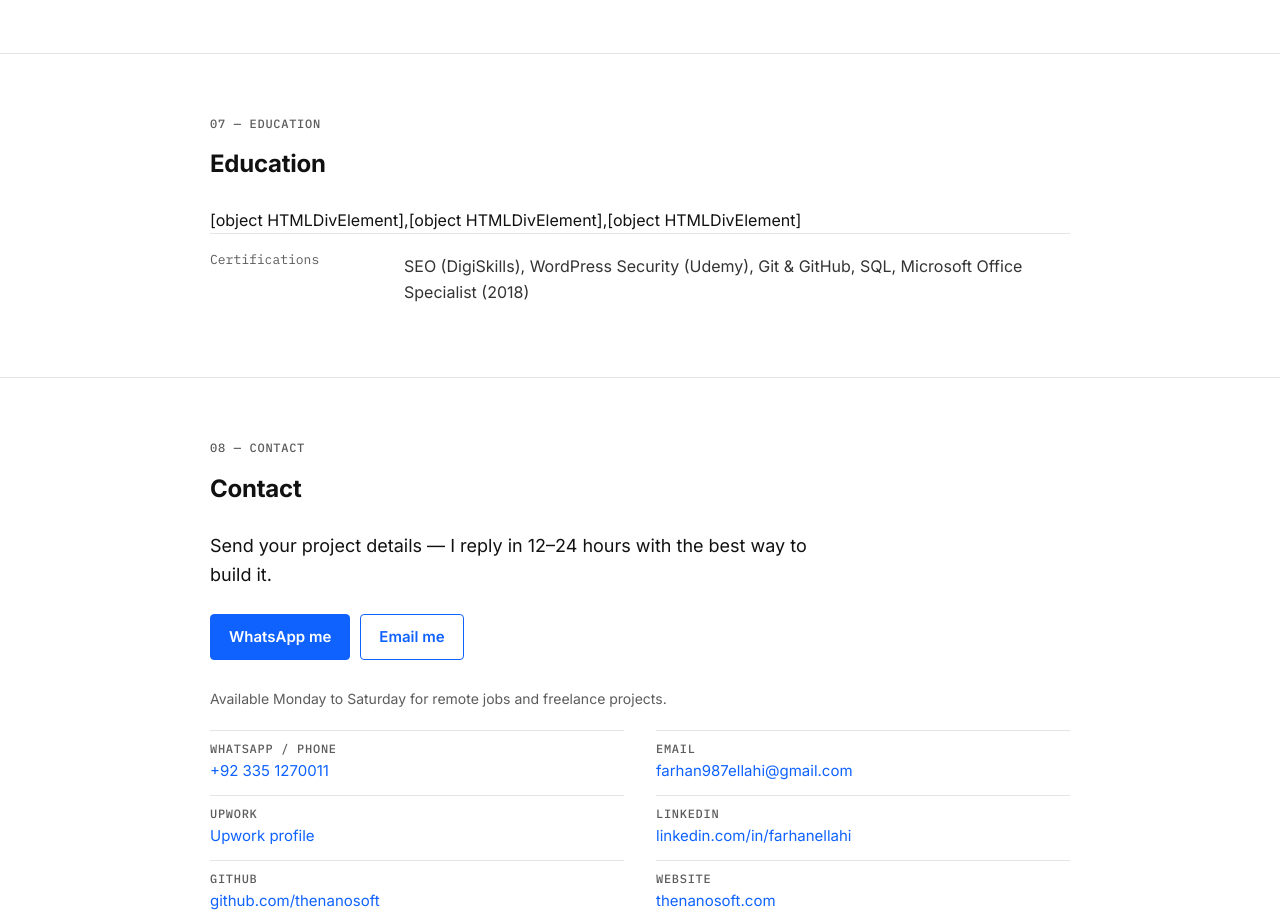
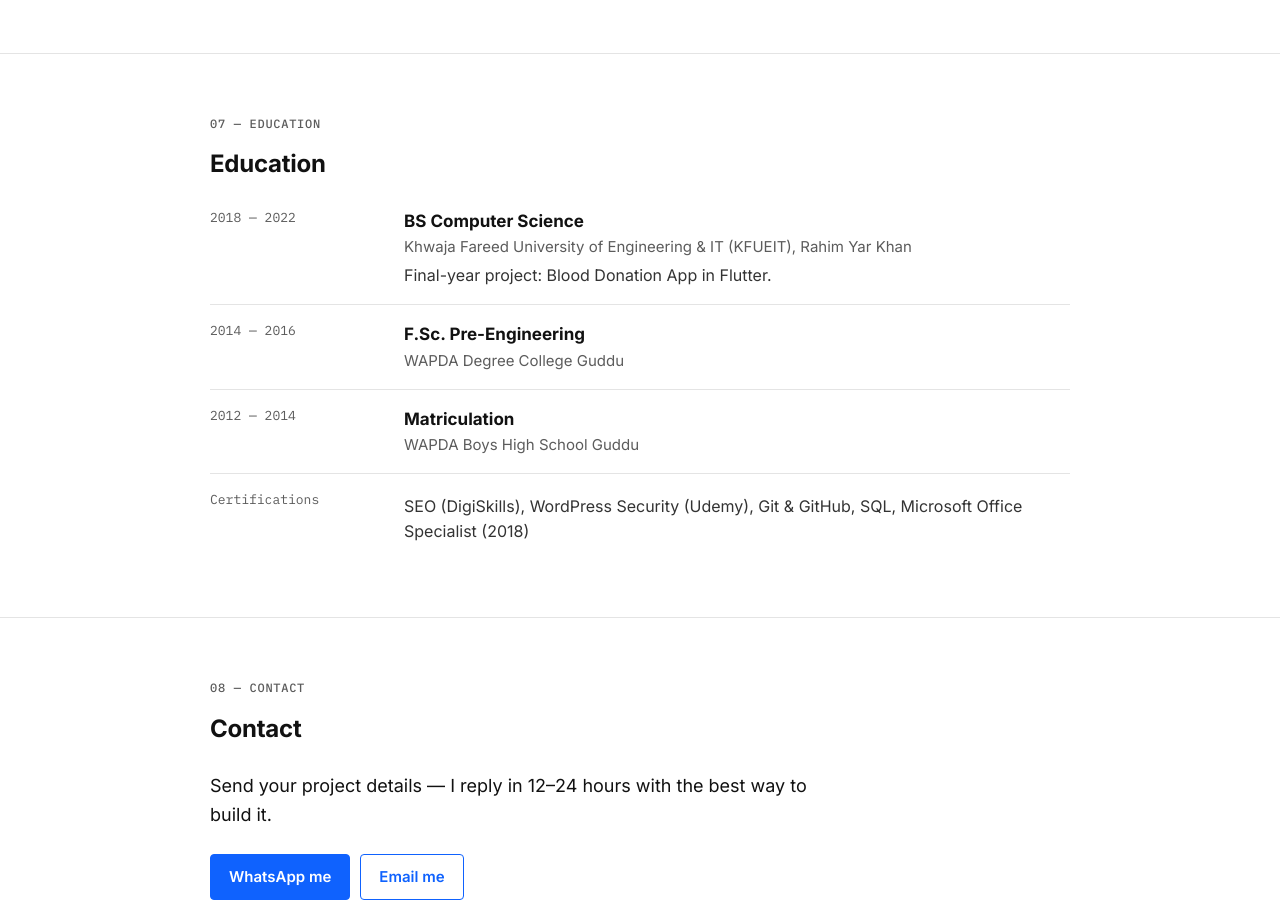
Before and after one commit to thenanosoft/farhan, a plain HTML site: page index.html in a window 1280 px wide. Shown: the part 4486-5396 px from the top of the page. Drawn offline with Linux system fonts and the light colour scheme.

Commit message:
Fix Education degrees rendering

```diff
--- a/index.html
+++ b/index.html
@@ -99,7 +99,7 @@ projects:(D,n)=>sec("projects",n,D.projects,h("div",{class:"grid"},D.projects.it
 skills:(D,n)=>sec("stack",n,D.skills,h("div",{class:"stack"},D.skills.groups.map(g=>h("div",{class:"row"},h("span",{class:"lbl"},g.name),h("p",null,g.items.join(", ")))))),
 ai:(D,n)=>sec("ai",n,D.ai,h("div",{class:"ai"},D.ai.items.map(x=>h("div",null,h("h3",null,x.title),h("p",null,x.text))))),
 education:(D,n)=>{const e=D.education,c=e.certifications;return sec("education",n,e,[
- e.items.map((x,i)=>job(x.period,x.degree,h("div",{class:"co"},x.school),x.text,i)),
+ ...e.items.map((x,i)=>job(x.period,x.degree,h("div",{class:"co"},x.school),x.text,i)),
  c&&job(c.label,"",null,c.items.join(", "),1)])},
 contact:(D,n)=>{const c=D.contact;return sec("contact",n,c,[h("p",{class:"line",style:"margin-top:0"},c.line),btns(c.buttons),
  c.meta&&h("p",{class:"meta"},c.meta),
```
